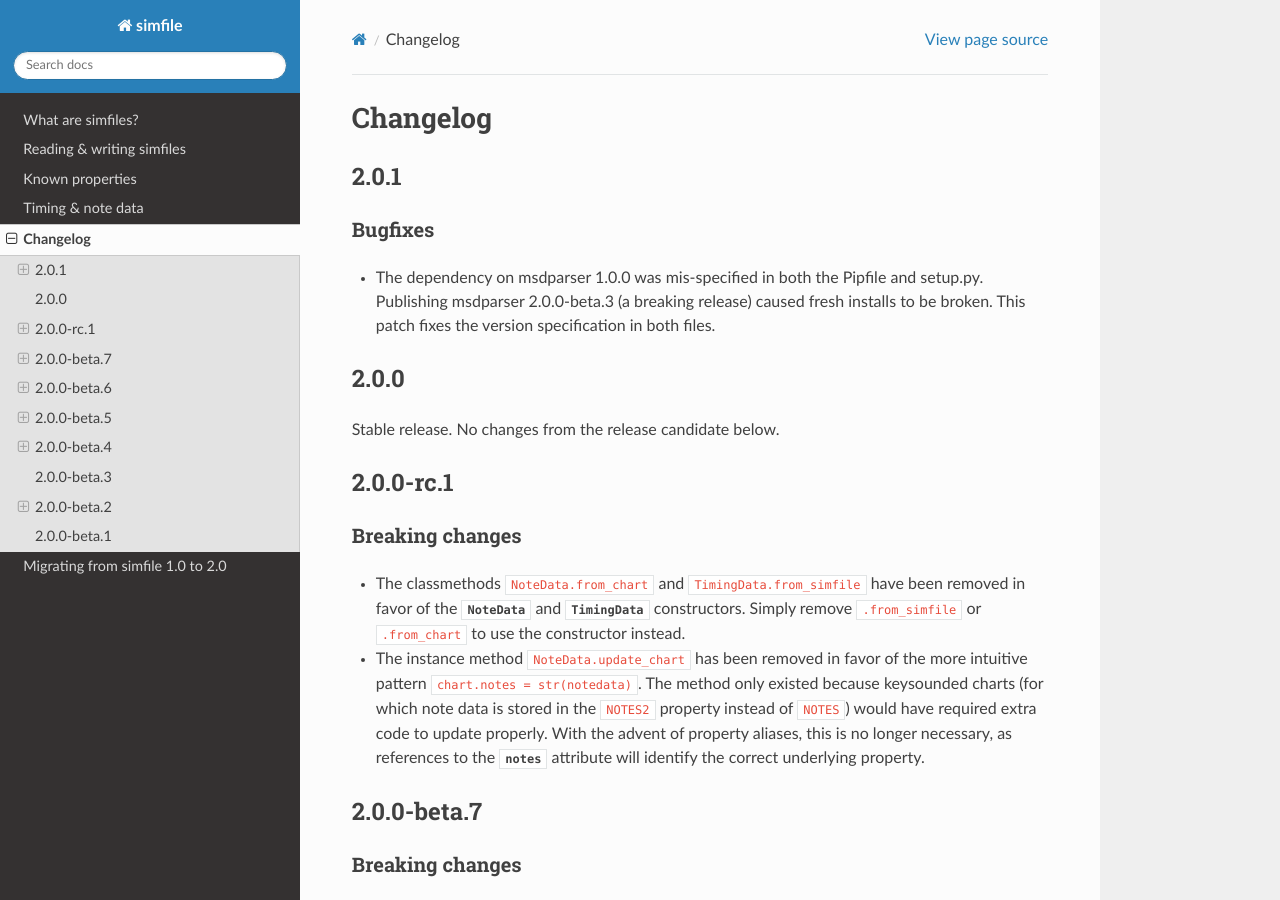
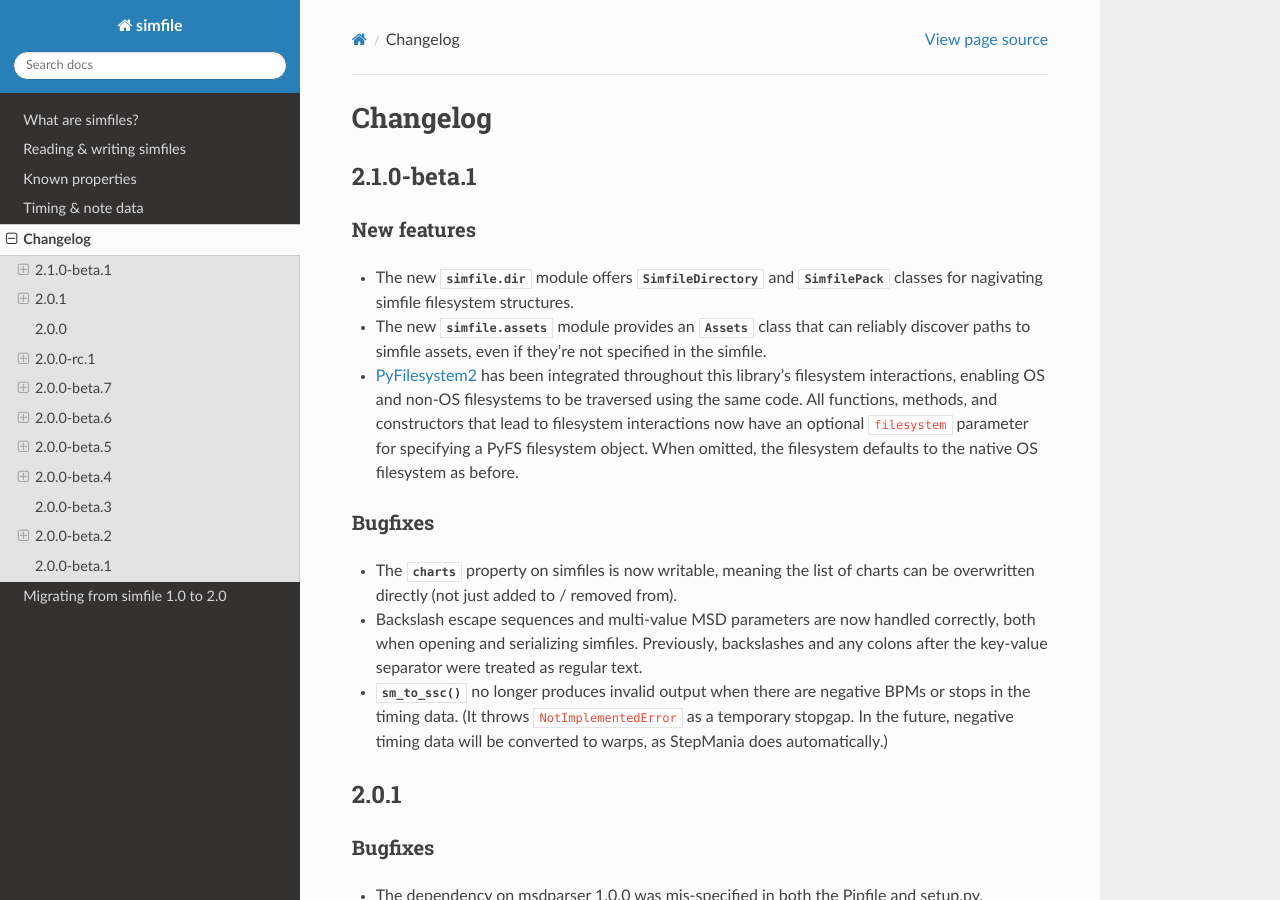
Before and after one commit to garcia/simfile, a Sphinx documentation site: the page built from docs/source/changelog.rst, in a window 1280 px wide and 900 px high. Built offline with Sphinx 7.4.7 and the Read the Docs theme 2.0.0, drawn with Linux system fonts in a browser that asks for light colours.

Commit message:
update changelog

```diff
--- a/docs/source/changelog.rst
+++ b/docs/source/changelog.rst
@@ -2,6 +2,39 @@
 
 Changelog
 =========
+
+2.1.0-beta.1
+------------
+
+New features
+~~~~~~~~~~~~
+
+* The new :mod:`simfile.dir` module offers :class:`.SimfileDirectory` and
+  :class:`.SimfilePack` classes for nagivating simfile filesystem structures.
+* The new :mod:`simfile.assets` module provides an :class:`.Assets` class that
+  can reliably discover paths to simfile assets, even if they're not specified
+  in the simfile.
+* `PyFilesystem2 <https://docs.pyfilesystem.org/en/latest/index.html>`_ has
+  been integrated throughout this library's filesystem interactions, enabling
+  OS and non-OS filesystems to be traversed using the same code. All functions,
+  methods, and constructors that lead to filesystem interactions now have an
+  optional :code:`filesystem` parameter for specifying a PyFS filesystem
+  object. When omitted, the filesystem defaults to the native OS filesystem as
+  before.
+
+Bugfixes
+~~~~~~~~
+
+* The :data:`.charts` property on simfiles is now writable, meaning the list
+  of charts can be overwritten directly (not just added to / removed from).
+* Backslash escape sequences and multi-value MSD parameters are now handled
+  correctly, both when opening and serializing simfiles. Previously,
+  backslashes and any colons after the key-value separator were treated as
+  regular text.
+* :func:`.sm_to_ssc` no longer produces invalid output when there are negative
+  BPMs or stops in the timing data. (It throws :code:`NotImplementedError` as
+  a temporary stopgap. In the future, negative timing data will be converted to
+  warps, as StepMania does automatically.)
 
 2.0.1
 -----
```
